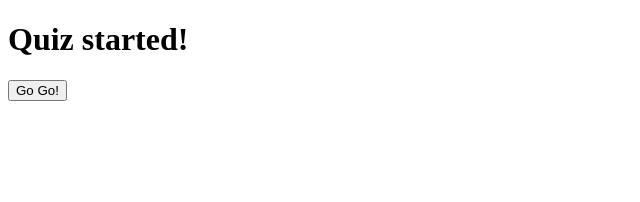
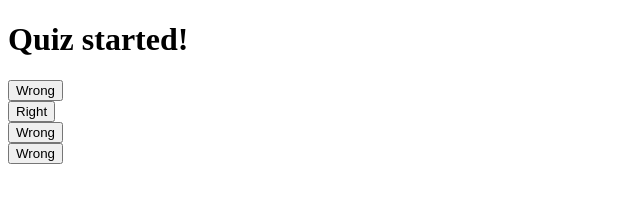
Before and after one commit to aidanrich/quizgame, a plain HTML site: page index.html in a window 1280 px wide. Both pictures are taken after a click on the element 640 px from the left and 90 px from the top of the page. Shown: the whole page, without its empty margins (0-640 px from the left). Drawn offline with Linux system fonts and the light colour scheme.

Commit message:
multiple buttons

```diff
--- a/assets/js/script.js
+++ b/assets/js/script.js
@@ -45,7 +45,28 @@ function quizGame() {
         startGame.textContent = "Quiz started!"
         startButton.appendChild(startButton2)
         startButton2.setAttribute("type", "button")
-        startButton2.setAttribute("value", "Go Go!")
+        startButton2.setAttribute("value", "Wrong")
+
+        answer2.appendChild(button2)
+        button2.setAttribute("type", "button")
+        button2.setAttribute("value", "Right")
+
+        answer3.appendChild(button3)
+        button3.setAttribute("type", "button")
+        button3.setAttribute("value", "Wrong")
+
+        answer4.appendChild(button4)
+        button4.setAttribute("type", "button")
+        button4.setAttribute("value", "Wrong")
+
+
+        // needs somthing
+        if(answer2.addEventListener("click", function(){
+
+        })) {
+            startGame.textContent = "You win!"
+        }
+
     }
 
     // quize pages need timer
--- a/index.html
+++ b/index.html
@@ -12,6 +12,9 @@
         <!-- <input type="button" class="start-button" value="Quiz!"> -->
     <h1 class="question"></h1>
     <div class="startbutton"></div>
+    <div class="answerbutton2"></div>
+    <div class="answerbutton3"></div>
+    <div class="answerbutton4"></div>
 
     <script src="./assets/js/script.js"></script>
 </body>
```
